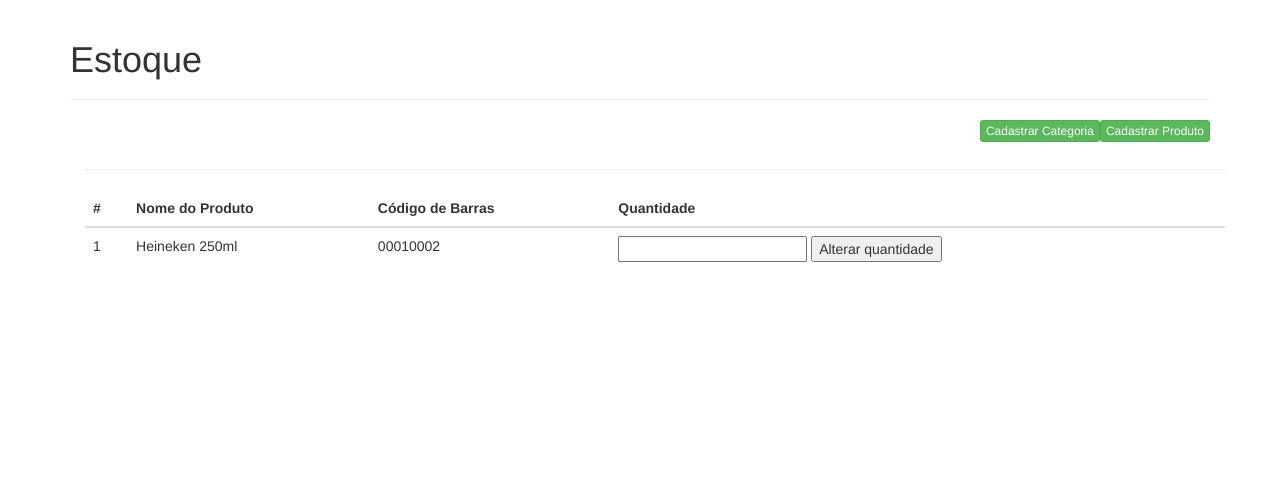
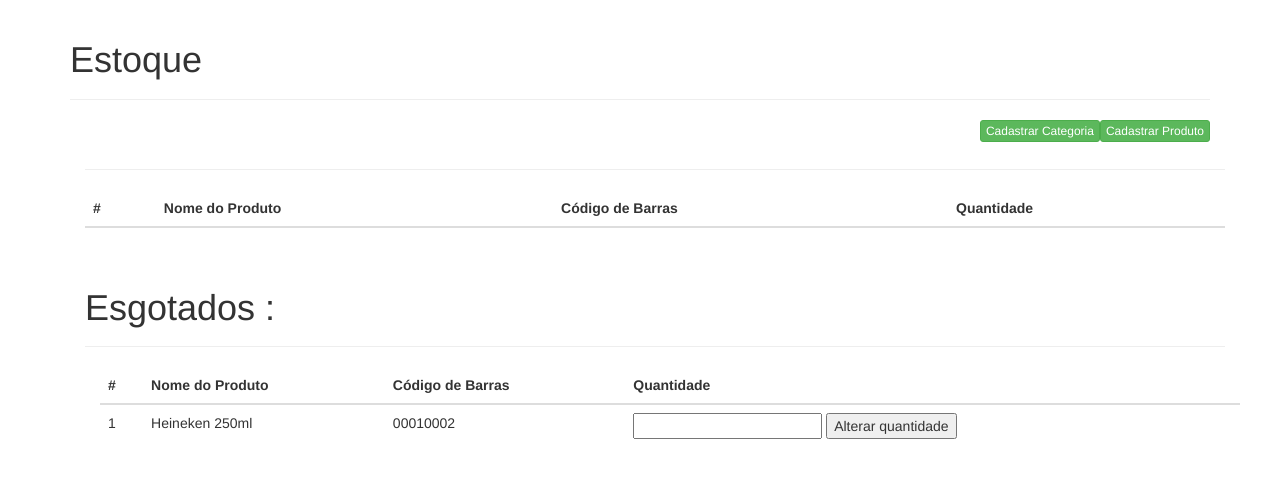
Before and after one commit to JuniorJWJ/Estock, a PHP site: page /Estock1/estoque.php in a window 1280 px wide. Shown: the top 481 px of the page. Run offline with PHP 8.4, Linux system fonts and the light colour scheme; data comes from the database, SQL or seed files in the repository; tables that the repository leaves empty hold one stand-in row (values such as "Sample post"); data that the repository does not hold is empty; some libraries are stand-ins or nearby versions.

Commit message:
Estoque - Esgotados

```diff
--- a/estoque.php
+++ b/estoque.php
@@ -121,12 +121,14 @@
 						</thead>
 						<tbody>
 							<?php while($rows_produto = mysqli_fetch_assoc($resultado_cursos)){ ?>
+								<?php $quantidade = $rows_produto['quantidade'] ?>
+								<?php if($quantidade>0){ ?>
 									<tr>
 										<td><?php echo $rows_produto['id']; ?></td>
 										<td><?php echo $rows_produto['nome']; ?></td>
 										<td><?php echo $rows_produto['codigo_barras']; ?></td>
 										<td>
-                                    <form method="POST" action="http://localhost/estock1/processa_quantidade.php" enctype="multipart/form-data">
+										<form method="POST" action="http://localhost/estock-master/processa_quantidade.php" enctype="multipart/form-data">
 											<div class="form-group">
 												<input type="hidden" id="id11123" name="id" value="<?php echo $rows_produto['id']; ?>">
 												<input type="number" id="quantity" value="<?php echo $rows_produto['quantidade']; ?>" name="quantidade">
@@ -136,11 +138,76 @@
 
 									</tr>
 								<?php } ?>
+							<?php } ?>
 						</tbody>
 					</table>
 			</div>
 		</div>
 	</div>
+	<!-- ESGOTADOS  ESGOTADOS ESGOTADOS ESGOTADOS ESGOTADOS ESGOTADOS ESGOTADOS ESGOTADOS ESGOTADOS ESGOTADOS ESGOTADOS ESGOTADOS ESGOTADOS ESGOTADOS ESGOTADOS ESGOTADOS ESGOTADOS-->
+	<?php
+		$result_cursos = "SELECT * FROM produto";
+		$resultado_cursos = mysqli_query($conn, $result_cursos);
+	?>
+	<div class="container theme-showcase" role="main">
+			<div class="page-header">
+				<h1>Esgotados : </h1>
+			</div>
+			<div class="container theme-showcase" role="main">
+				<div class="row">
+					<div class="col-md-12">
+						<table class="table">
+							<thead>
+								<tr>
+									<th>#</th>
+									<th>Nome do Produto</th>
+									<th>Código de Barras</th>
+									<th>Quantidade</th>
+								</tr>
+							</thead>
+							<tbody>
+								<?php while($rows_produto = mysqli_fetch_assoc($resultado_cursos)){ ?>
+									<?php $quantidade = $rows_produto['quantidade'] ?>
+									<?php if($quantidade<=0){ ?>
+										<tr>
+											<td><?php echo $rows_produto['id']; ?></td>
+											<td><?php echo $rows_produto['nome']; ?></td>
+											<td><?php echo $rows_produto['codigo_barras']; ?></td>
+											<td>
+											<form method="POST" action="http://localhost/estock-master/processa_quantidade.php" enctype="multipart/form-data">
+												<div class="form-group">
+													<input type="hidden" id="id11123" name="id" value="<?php echo $rows_produto['id']; ?>">
+													<input type="number" id="quantity" value="<?php echo $rows_produto['quantidade']; ?>" name="quantidade">
+													<input type="submit" value ="Alterar quantidade"></td>
+												</div>
+											</form>
+
+										</tr>
+									<?php } ?>
+								<?php } ?>
+							</tbody>
+						</table>
+				</div>
+			</div>
+	</div>
+
+
+
+
+
+
+
+
+
+
+
+
+
+
+
+
+
+
 
 
 
--- a/processa_cad.php
+++ b/processa_cad.php
@@ -45,14 +45,14 @@
 	<body> <?php
 		if(mysqli_affected_rows($conn) != 0){
 			echo "
-				<META HTTP-EQUIV=REFRESH CONTENT = '0;URL=http://localhost/Estock1/index.php'>
+				<META HTTP-EQUIV=REFRESH CONTENT = '0;URL=http://localhost/Estock-master/index.php'>
 				<script type=\"text/javascript\">
 					alert(\"Produto Cadastrado com Sucesso.\");
 				</script>
 			";
 		}else{
 			echo "
-				<META HTTP-EQUIV=REFRESH CONTENT = '0;URL=http://localhost/Estock1/index.php'>
+				<META HTTP-EQUIV=REFRESH CONTENT = '0;URL=http://localhost/Estock-master/index.php'>
 				<script type=\"text/javascript\">
 					alert(\"Produto não foi cadastrado com Sucesso.\");
 				</script>
--- a/processa_quantidade.php
+++ b/processa_quantidade.php
@@ -16,14 +16,14 @@
 	<body> <?php
 		if(mysqli_affected_rows($conn) != 0){
 			echo "
-				<META HTTP-EQUIV=REFRESH CONTENT = '0;URL=http://localhost/estock1/estoque.php'>
+				<META HTTP-EQUIV=REFRESH CONTENT = '0;URL=http://localhost/estock-master/estoque.php'>
 				<script type=\"text/javascript\">
 					alert(\"Curso alterado com Sucesso.\");
 				</script>
 			";
 		}else{
 			echo "
-				<META HTTP-EQUIV=REFRESH CONTENT = '0;URL=http://localhost/estock1/estoque.php'>
+				<META HTTP-EQUIV=REFRESH CONTENT = '0;URL=http://localhost/estock-master/estoque.php'>
 				<script type=\"text/javascript\">
 					alert(\"Curso não foi alterado com Sucesso.\");
 				</script>
```
Lines whose indentation alone changed are shown as unchanged.
